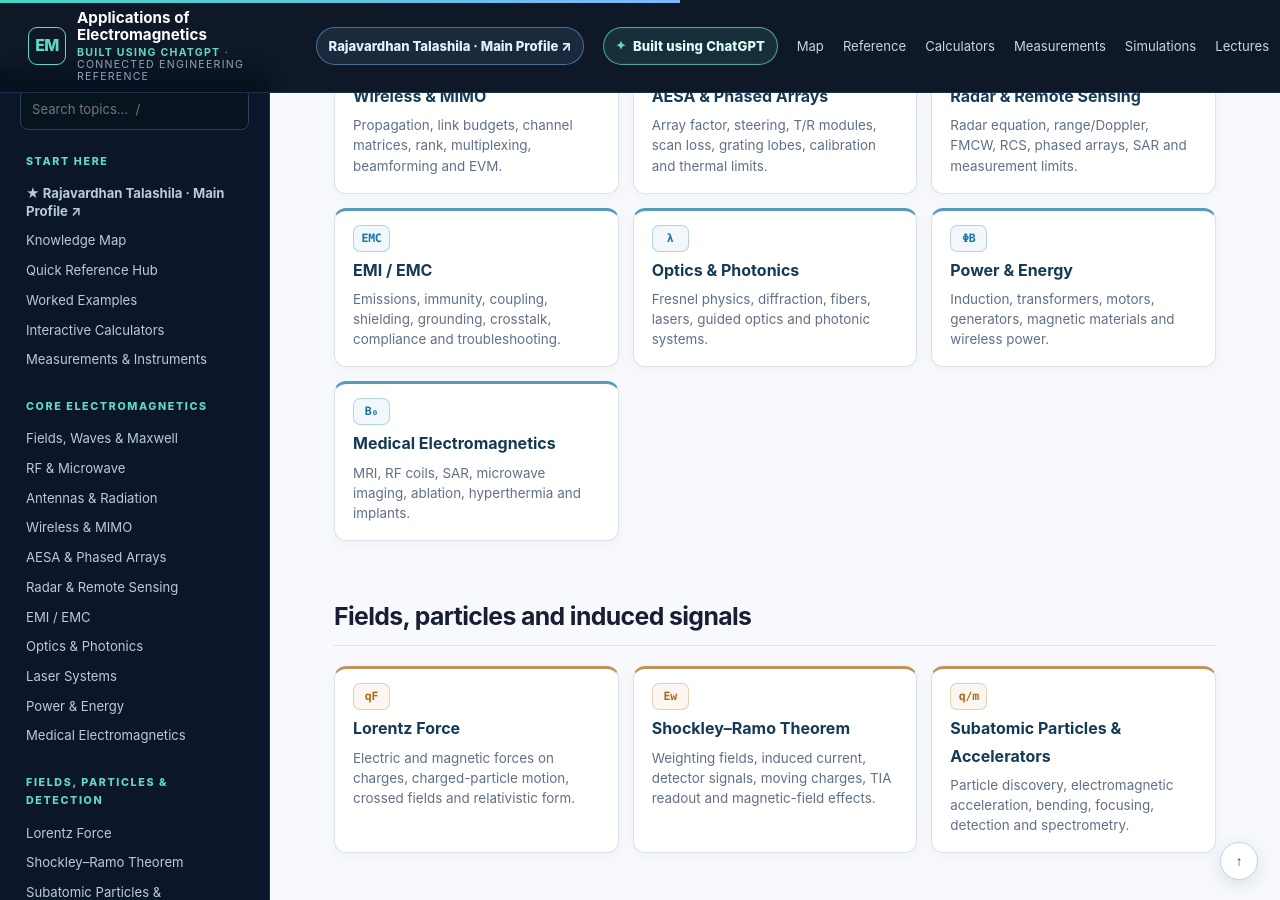
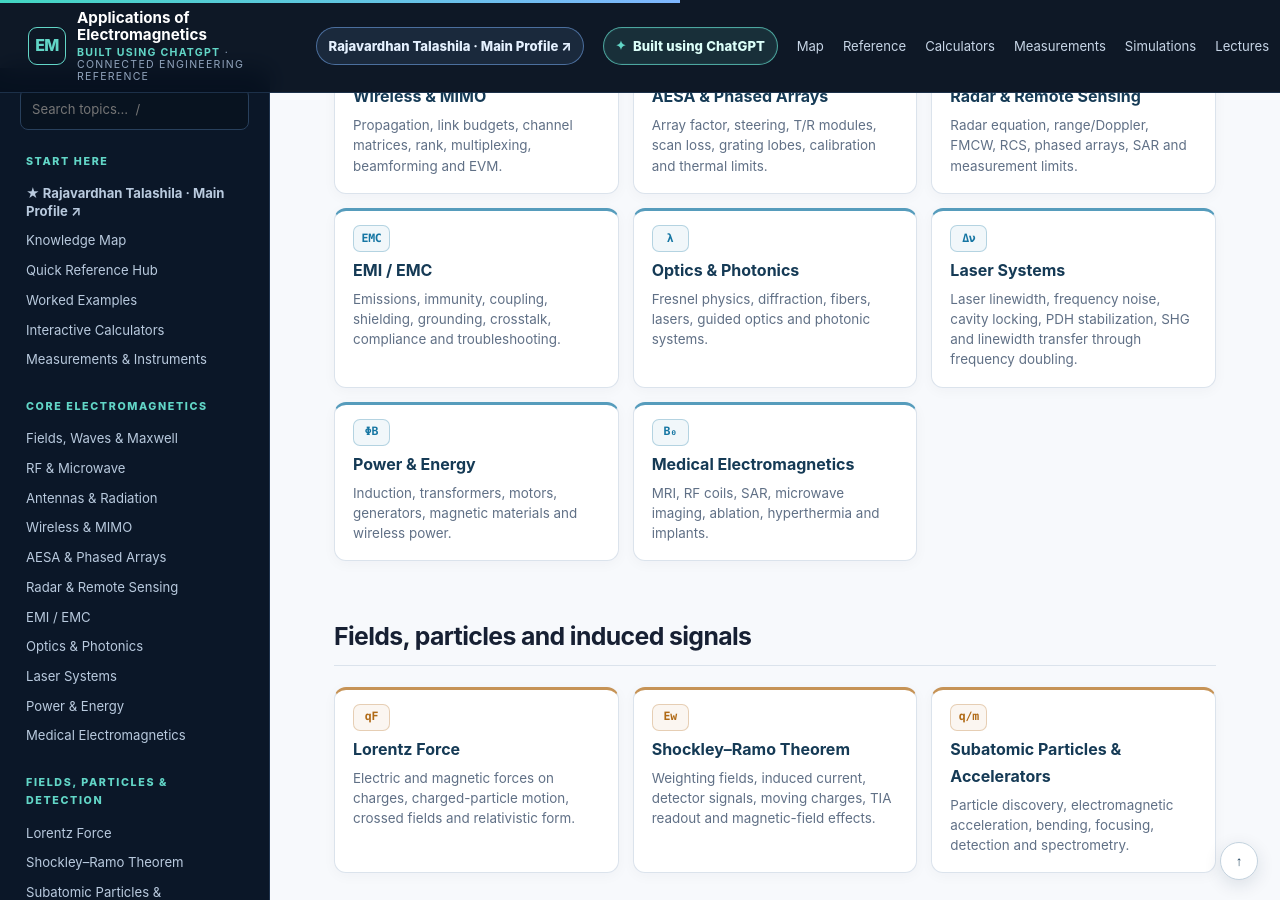
Before and after one commit to RajavardhanT/Electromagnetics_Applications, a Jekyll site: the page built from index.md, in a window 1280 px wide and 900 px high, scrolled down 2602 px. Built offline with Jekyll 4.4.1, drawn with Linux system fonts in a browser that asks for light colours.

Commit message:
Add Laser Systems to homepage

```diff
--- a/index.md
+++ b/index.md
@@ -96,6 +96,7 @@ description: A connected, practical reference from Maxwell's equations to RF eng
 <a class="reference-card" data-symbol="R⁴" href="radar/"><strong>Radar & Remote Sensing</strong><span>Radar equation, range/Doppler, FMCW, RCS, phased arrays, SAR and measurement limits.</span></a>
 <a class="reference-card" data-symbol="EMC" href="emc/"><strong>EMI / EMC</strong><span>Emissions, immunity, coupling, shielding, grounding, crosstalk, compliance and troubleshooting.</span></a>
 <a class="reference-card" data-symbol="λ" href="optics-photonics/"><strong>Optics & Photonics</strong><span>Fresnel physics, diffraction, fibers, lasers, guided optics and photonic systems.</span></a>
+<a class="reference-card" data-symbol="Δν" href="laser-systems/"><strong>Laser Systems</strong><span>Laser linewidth, frequency noise, cavity locking, PDH stabilization, SHG and linewidth transfer through frequency doubling.</span></a>
 <a class="reference-card" data-symbol="ΦB" href="power-energy/"><strong>Power & Energy</strong><span>Induction, transformers, motors, generators, magnetic materials and wireless power.</span></a>
 <a class="reference-card" data-symbol="B₀" href="medical/"><strong>Medical Electromagnetics</strong><span>MRI, RF coils, SAR, microwave imaging, ablation, hyperthermia and implants.</span></a>
 </div>
```
